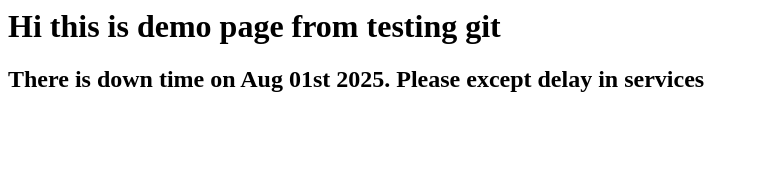
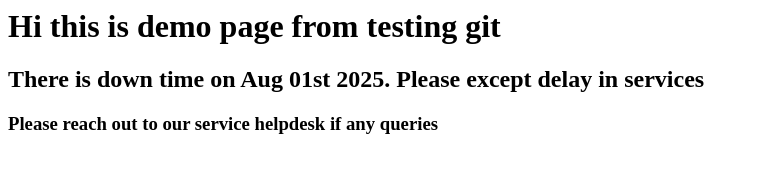
Before and after one commit to mallikarjunaws2025/DevOpsTraining-Public, a plain HTML site: page index.html in a window 1280 px wide. Shown: the whole page, without its empty margins (0-759 px from the left). Drawn offline with Linux system fonts and the light colour scheme.

Commit message:
Added service contact

```diff
--- a/index.html
+++ b/index.html
@@ -1,3 +1,5 @@
 <h1>Hi this is demo page from testing git</h1>
 
 <h2>There is down time on Aug 01st 2025. Please except delay in services</h2>
+
+<h3>Please reach out to our service helpdesk if any queries</h3>
```
